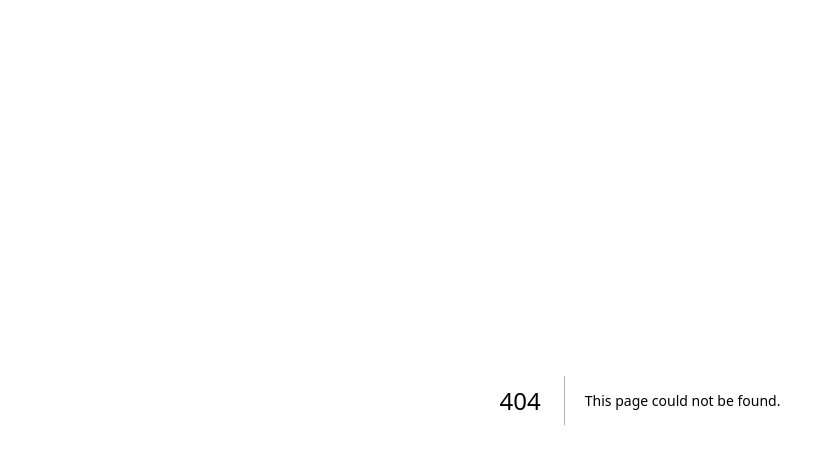
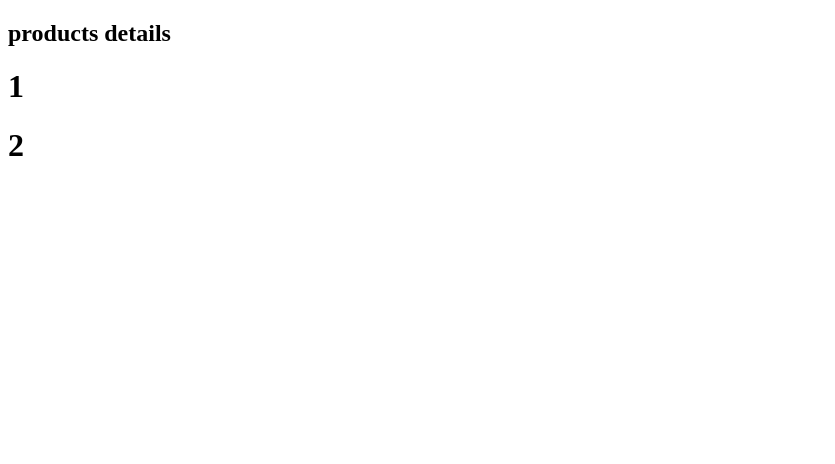
Before and after one commit to Gokulsuresh1918/NEXT-JS, a Next.js app in the folder Routing/: page /products in a window 1280 px wide. Before the commit this address had no page. Shown: the top 464 px of the page, without its empty margins (0-835 px from the left). Built offline with nearby package versions, Linux system fonts and the light colour scheme.

Commit message:
dynamic routes

```diff
--- /dev/null
+++ b/Routing/src/app/products/page.tsx
@@ -0,0 +1,9 @@
+export default function products(){
+    return (
+        <>
+        <h2>products details</h2>
+        <h1>1</h1>
+        <h1>2</h1>
+        </>
+    )
+}
```
Also changed, not shown: Routing/src/app/products/[productId]/page.tsx (added, +7 -0 lines).
